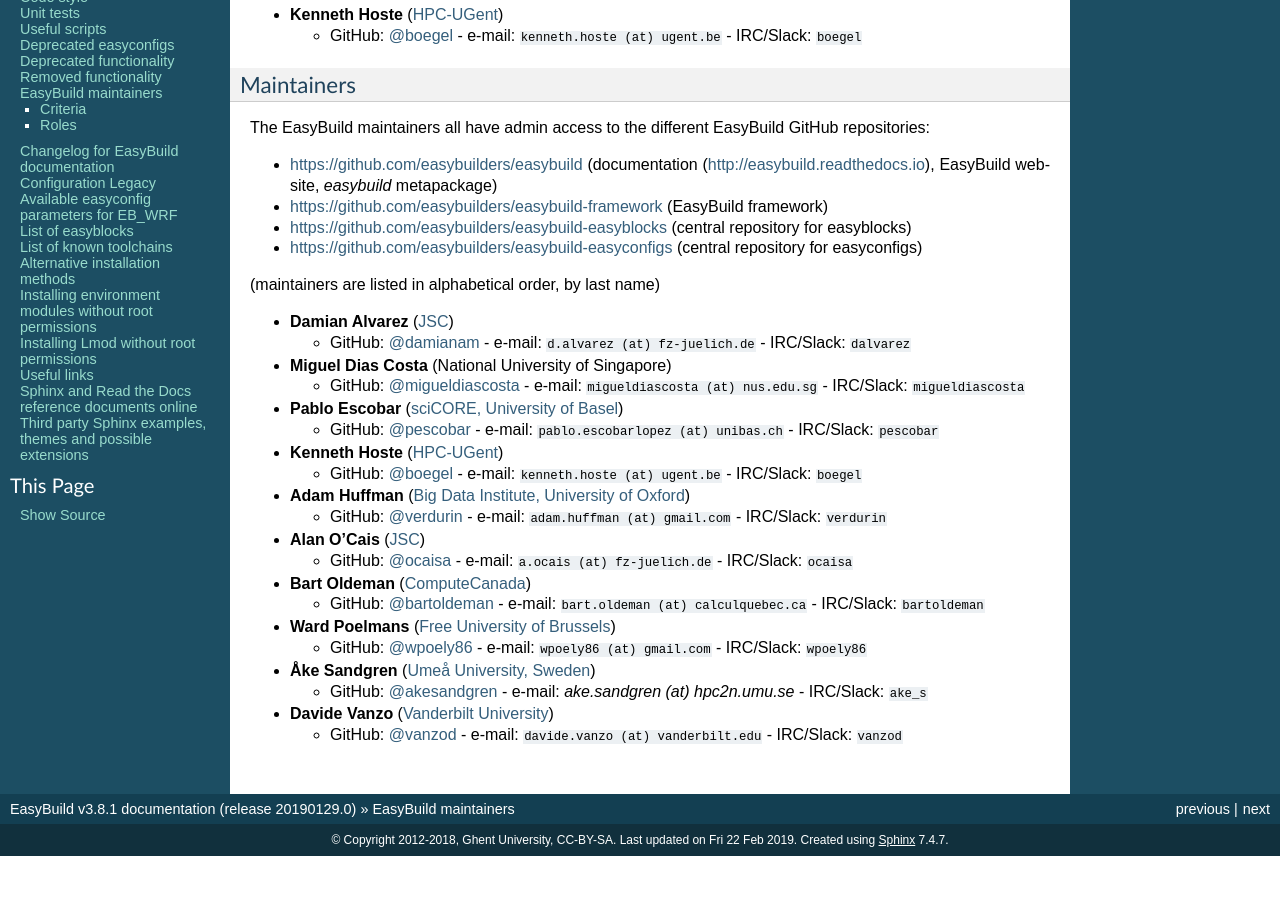
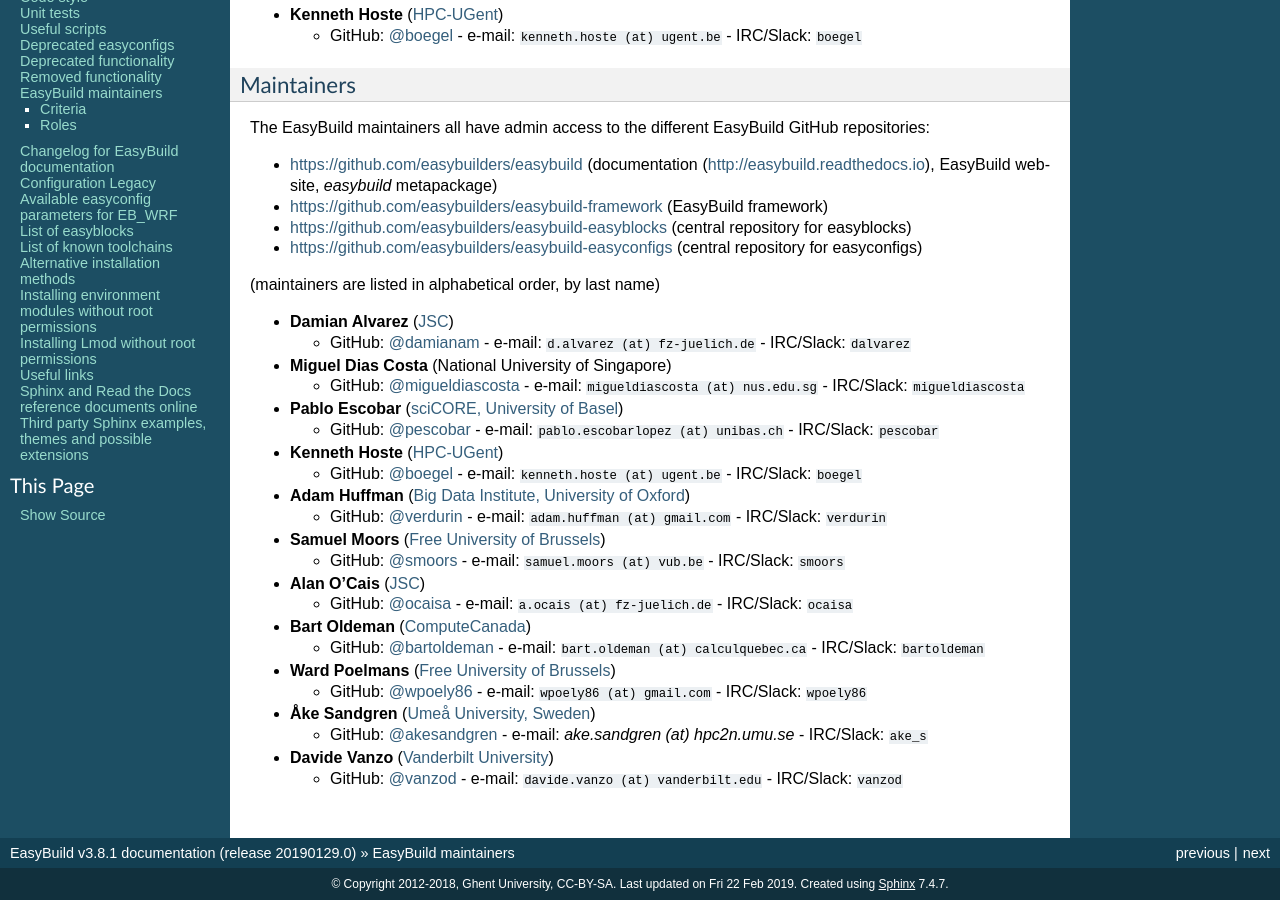
Before and after one commit to easybuilders/easybuild, a Sphinx documentation site: the page built from docs/Maintainers.rst, in a window 1280 px wide and 900 px high, scrolled down 776 px. Built offline with Sphinx 7.4.7, drawn with Linux system fonts in a browser that asks for light colours; pages that are not in the unit, such as notebooks, are missing from menus; before the commit the page ends 1632 px from its top, so only the background shows below that.

Commit message:
add Samuel Moors (@smoors) as EasyBuild maintainer

```diff
--- a/docs/Maintainers.rst
+++ b/docs/Maintainers.rst
@@ -80,6 +80,10 @@
 
   * GitHub: `@verdurin <https://github.com/verdurin>`_ - e-mail: ``adam.huffman (at) gmail.com`` - IRC/Slack: ``verdurin``
 
+* **Samuel Moors** (`Free University of Brussels <https://hpc.ulb.be//>`_)
+
+  * GitHub: `@smoors <https://github.com/smoors>`_ - e-mail: ``samuel.moors (at) vub.be`` - IRC/Slack: ``smoors``
+
 * **Alan O'Cais** (`JSC <http://www.fz-juelich.de/ias/jsc/EN>`_)
 
   * GitHub: `@ocaisa <https://github.com/ocaisa>`_ - e-mail: ``a.ocais (at) fz-juelich.de`` - IRC/Slack: ``ocaisa``
```
